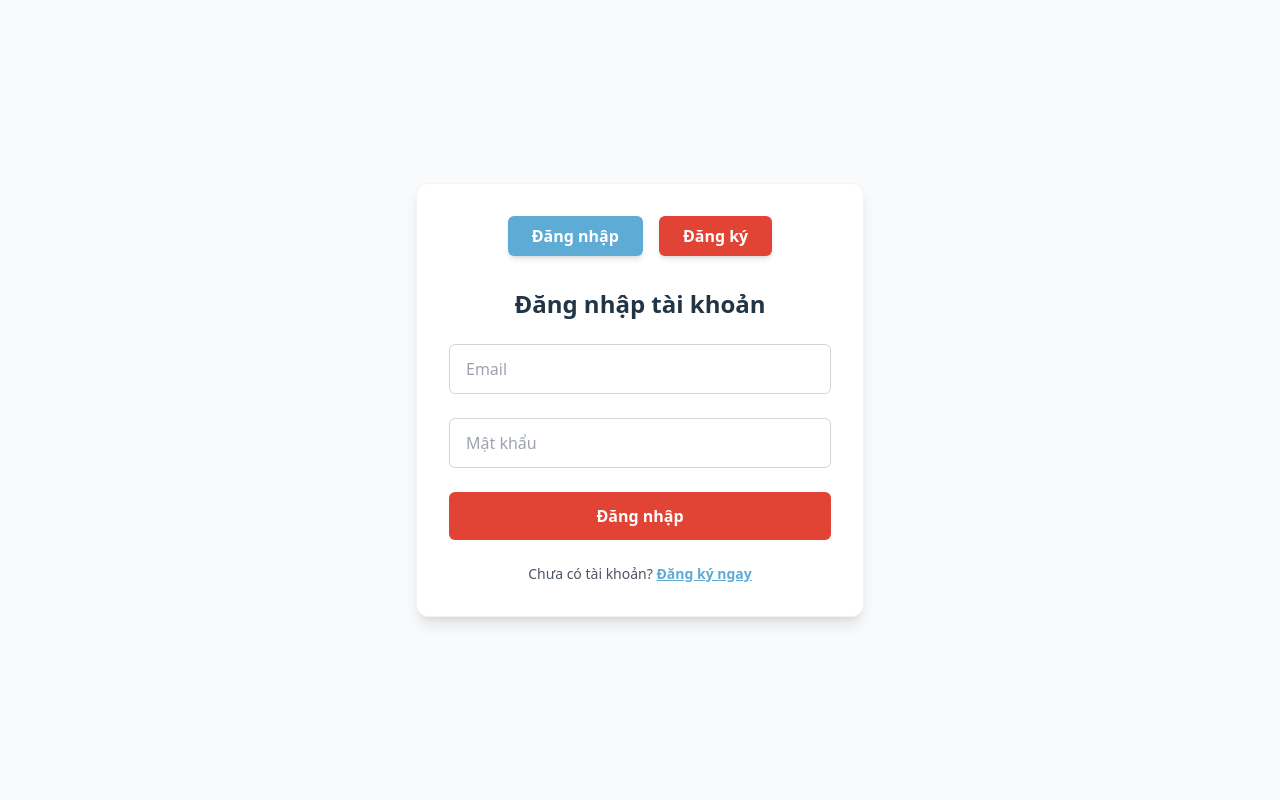
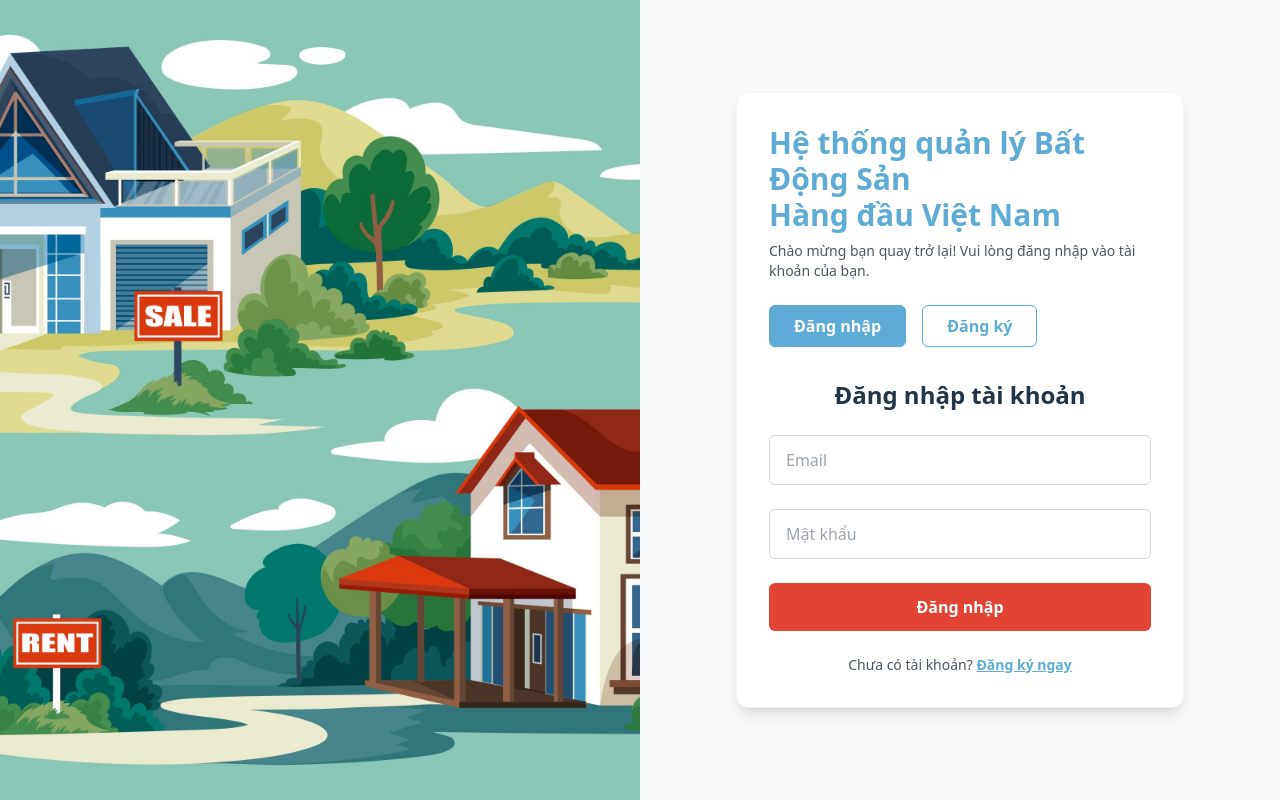
Before and after one commit to HuyHoang1011/Real_Estate_Listing_Platform_FE, a React (Vite) app in the folder client/: page /auth/login in a window 1280 px wide. Built offline with nearby package versions, Linux system fonts and the light colour scheme.

Commit message:
Layout Login

```diff
--- a/client/src/pages/Auth.jsx
+++ b/client/src/pages/Auth.jsx
@@ -1,27 +1,46 @@
 // src/pages/Auth.jsx
 import React from "react";
-import { Outlet, Link } from "react-router-dom";
+import { Outlet, Link, useLocation } from "react-router-dom";
 
 export default function Auth() {
+  const location = useLocation();
+  const isLogin = location.pathname.endsWith("login");
+
   return (
-    <div className="min-h-screen flex items-center justify-center bg-gray-50">
-      <div className="w-full max-w-md p-8 bg-white rounded-xl shadow-lg border border-gray-100">
-        <div className="flex justify-center mb-8 space-x-4">
+    <div className="min-h-screen flex flex-col md:flex-row bg-gray-50">
+      {/* Left: Image */}
+      <div className="md:w-1/2 w-full h-64 md:h-auto flex items-center justify-center bg-white p-0">
+        <img
+          src="/images/4288146.jpg"
+          alt="Hình minh họa đăng nhập"
+          className="w-full h-full object-cover"
+        />
+      </div>
+      {/* Right: Form */}
+      <div className="md:w-1/2 w-full flex items-center justify-center p-8 bg-gray-50">
+        <div className="w-full max-w-md bg-white rounded-xl shadow-lg border border-gray-100 p-8">
+          <h1 className="text-2xl md:text-3xl font-bold text-primary mb-2 leading-tight">
+            Hệ thống quản lý Bất Động Sản<br />
+            Hàng đầu Việt Nam
+          </h1>
+          <p className="mb-6 text-gray-600 text-sm">Chào mừng bạn quay trở lại! Vui lòng đăng nhập vào tài khoản của bạn.</p>
+          <div className="flex justify-start mb-8 space-x-4">
             <Link
               to="/auth/login"
-            className="py-2 px-6 font-semibold rounded-md bg-primary text-white shadow-md hover:bg-primary-hover transition"
+              className={`py-2 px-6 font-semibold rounded-md border transition shadow-sm ${isLogin ? 'bg-primary text-white border-primary' : 'bg-white text-primary border-primary hover:bg-primary hover:text-white'}`}
             >
               Đăng nhập
             </Link>
             <Link
               to="/auth/register"
-            className="py-2 px-6 font-semibold rounded-md bg-cta text-white shadow-md hover:bg-cta-hover transition"
+              className={`py-2 px-6 font-semibold rounded-md border transition shadow-sm ${!isLogin ? 'bg-primary text-white border-primary' : 'bg-white text-primary border-primary hover:bg-primary hover:text-white'}`}
             >
               Đăng ký
             </Link>
           </div>
-        {/* Outlet sẽ render LoginForm hoặc RegisterForm tùy route */}
+          {/* Outlet will render LoginForm or RegisterForm depending on route */}
           <Outlet />
+        </div>
       </div>
     </div>
   );
```
Also changed, not shown: client/public/images/4288146.jpg (added). Lines whose indentation alone changed are shown as unchanged.
